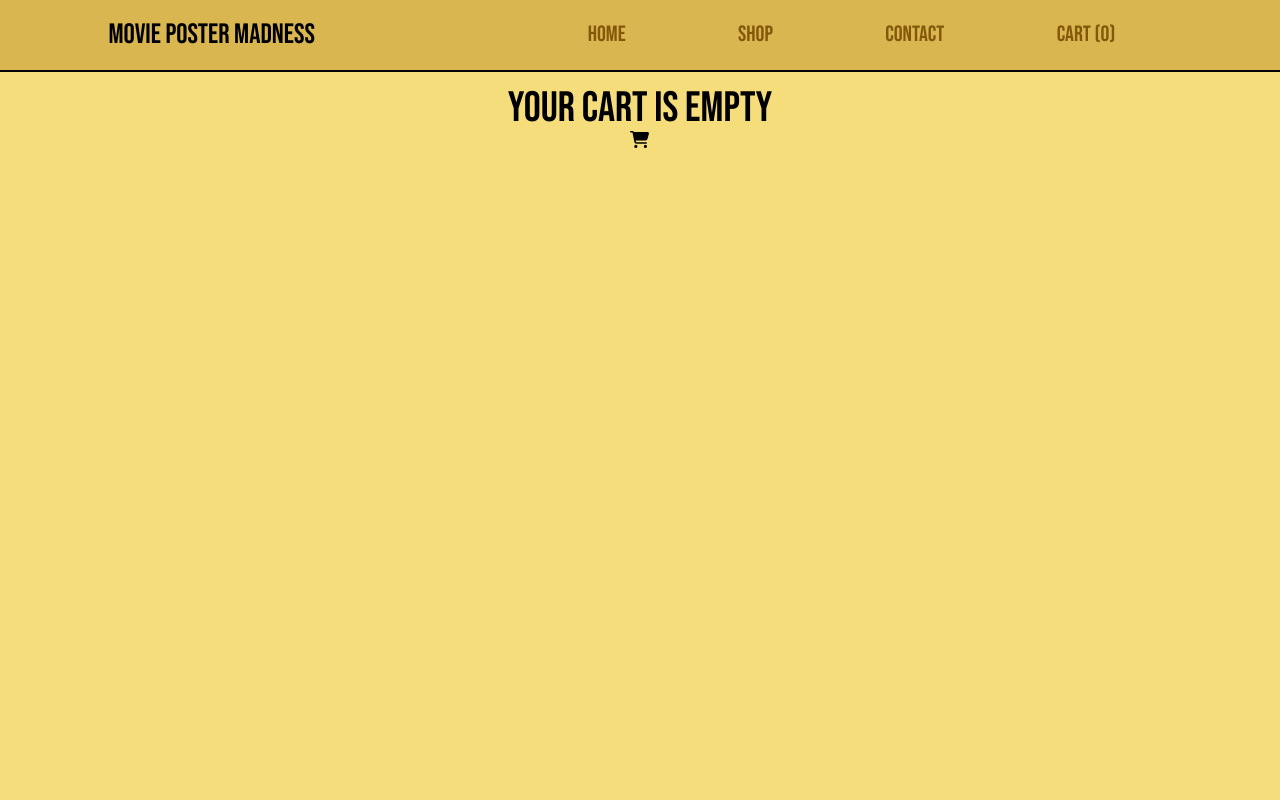
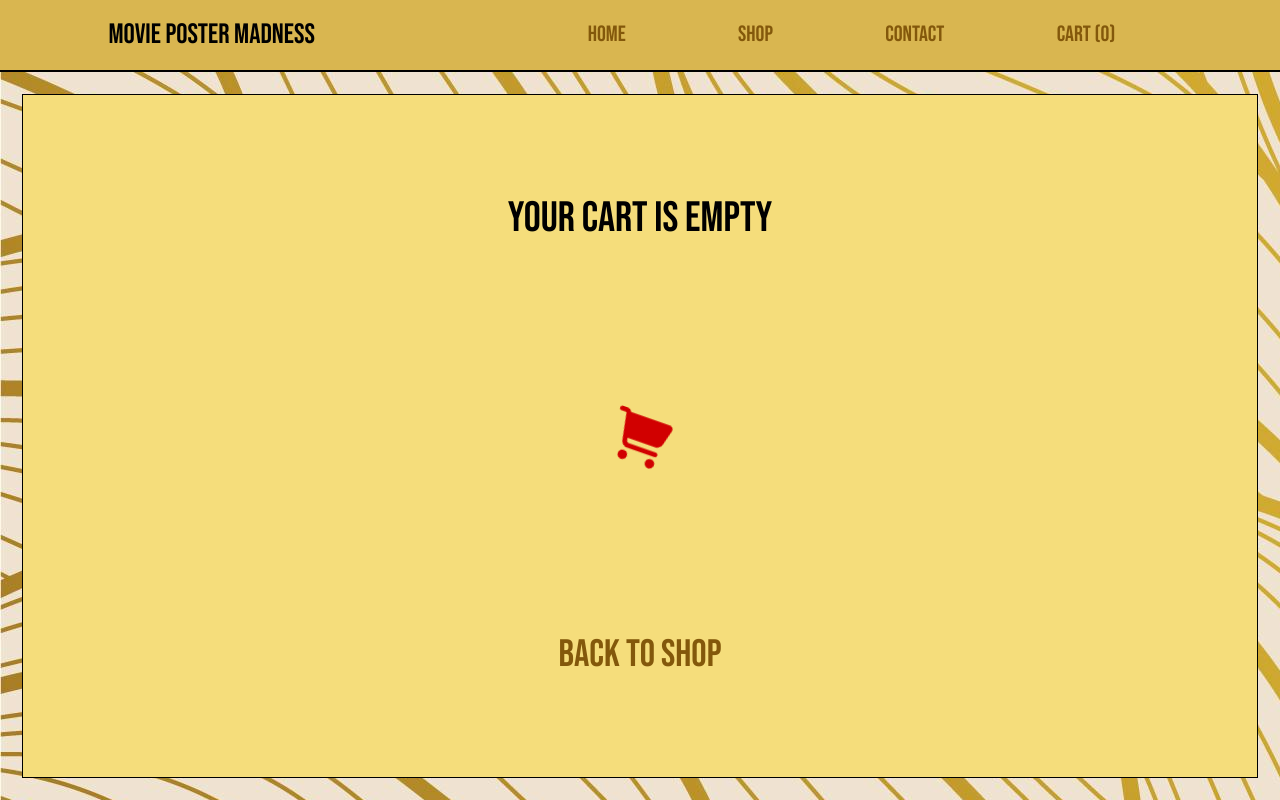
Before and after one commit to JeffLi117/Shop-Till-You-Drop, a React (Create React App) app: page /Shop-Till-You-Drop/cart in a window 1280 px wide. Built offline with nearby package versions, Linux system fonts and the light colour scheme.

Commit message:
Fixed numberinput functionality to work with total and overall cart

```diff
--- a/src/App.js
+++ b/src/App.js
@@ -8,7 +8,7 @@ function App() {
   return (
     <div className="homePage" >
       <img src={film} alt="filming equipment" className="homeImg" />
-      <div className="homeCenter">
+      <div className="enterCenter">
         <div className="aboveEnter" >"Cinema is a matter of what's in the frame and what's out"</div>
         <div className="aboveEnterAuthor" >Martin Scorsese</div>
         <Link to="/home" >
--- a/src/Cart.js
+++ b/src/Cart.js
@@ -2,22 +2,25 @@ import React, { useState, useEffect } from 'react';
 import { FontAwesomeIcon } from '@fortawesome/react-fontawesome';
 import { faCartShopping } from '@fortawesome/free-solid-svg-icons';
 import InputNum from './InputNum';
+import { Link } from "react-router-dom";
 import { faPlus } from '@fortawesome/free-solid-svg-icons';
 import { faMinus } from '@fortawesome/free-solid-svg-icons';
 
-function Cart({cart, items, handlerCart, removeFromCart, addToCart}) {
+function Cart({cart, items, handlerCart, handlerToInputNum}) {
 
     const cartArr = Object.entries(cart);
-    console.log(cartArr);
     const [total, setTotal] = useState(0);
 
+    function handlerThroughInput(array) {
+        handlerToInputNum(array);
+    }
 
     function sumAll() {
         const midArr = [];
         for (let i = 0; i < cartArr.length; i++) {
             midArr.push((items[(Number(cartArr[i][0])-1)].price)*cartArr[i][1])
         }
-        setTotal(midArr.reduce((a,b) => a + b, 0));
+        setTotal((Math.round((midArr.reduce((a,b) => a + b, 0)) * 100) / 100).toFixed(2));
     }
 
     useEffect(() => {
@@ -27,12 +30,17 @@ function Cart({cart, items, handlerCart, removeFromCart, addToCart}) {
     if (Object.values(cart).length === 0) {
         return (
             <div className="cartBackground" >
-                <div className="cartTextHolder">
+                <div className="cartTextHolder empty">
                     <div className="emptyCartText">
                         Your cart is empty
                     </div>
                     <div className="emptyCartIcon" >
                         <FontAwesomeIcon icon={faCartShopping} className="tiltCart" />
+                    </div>
+                    <div className="backShopDiv" >
+                        <Link to="/shop">
+                            <div>Back To Shop</div>
+                        </Link>
                     </div>
                 </div>
             </div>
@@ -62,6 +70,7 @@ function Cart({cart, items, handlerCart, removeFromCart, addToCart}) {
                                             <InputNum
                                                 ID={el[0]}
                                                 count={el[1]}
+                                                handlerThroughInput={handlerThroughInput}
                                             />
                                         </div>
                                     </div>
--- a/src/InputNum.js
+++ b/src/InputNum.js
@@ -3,23 +3,31 @@ import { FontAwesomeIcon } from '@fortawesome/react-fontawesome';
 import { faPlus } from '@fortawesome/free-solid-svg-icons';
 import { faMinus } from '@fortawesome/free-solid-svg-icons';
 
-export default function InputNum({ID, count}) {
+export default function InputNum({ID, count, handlerThroughInput}) {
 
     const [itemID, setItemID] = useState();
     const [itemCount, setItemCount] = useState();
 
     function countUp() {
-        /* addToCart(); */
+        if (itemCount < 10) {
+            setItemCount(itemCount + 1)
+        };
     }
 
     function countDown() {
-        /* removeFromCart(); */
+        if (itemCount > 0) {
+            setItemCount(itemCount - 1)
+        };
     }
 
     useEffect(() => {
         setItemCount(count);
         setItemID(ID);
-    }, [count])
+    }, [])
+
+    useEffect(() => {
+        handlerThroughInput([itemID, itemCount]);
+    }, [itemCount])
 
   return (
     <div>
--- a/src/RouteSwitch.js
+++ b/src/RouteSwitch.js
@@ -207,16 +207,25 @@ const RouteSwitch = () => {
         console.log("Should be resetting cart");
         /* setCart(); */
     }
-    function addToCart() {
-
-    }
-    function removeFromCart() {
-
+    function handlerToInputNum(array) {
+        console.log(cart);
+        console.log(array);
+        const specificID = array[0];
+        //find current itemID within the cart and check that the quantity is DIFFERENT compared to the # in array[1]
+        if (cart[specificID]) {
+            setCart(prevState => ({
+                ...prevState,
+                [specificID]: array[1]
+            }));
+            /* cart[specificID] = array[1]; */
+        }
+        /* console.log(`itemID is ${array[0]}, new item count is ${array[1]}`); */
+        /* setCart(); */
     }
 
-    useEffect(() => {
+    /* useEffect(() => {
         console.log(cart);
-    }, [cart]);
+    }, [cart]); */
 
     return (
       <BrowserRouter basename="/Shop-Till-You-Drop">
@@ -231,8 +240,7 @@ const RouteSwitch = () => {
             setCart={setCart}
             items={items}
             handlerCart={handlerCart}
-            addToCart={addToCart}
-            removeFromCart={removeFromCart}
+            handlerToInputNum={handlerToInputNum}
           />} />
           <Route path="/shop/:ID" element={<Products cart={cart} setCart={setCart} />} />
         </Routes>
--- a/src/index.css
+++ b/src/index.css
@@ -138,25 +138,36 @@ nav {
   font-family: 'Cinzel', serif;
   font-weight: bolder;
   font-size: 2em;
+  transition: font-size 0.75s;
 }
 
 .itemPrice {
   font-size: 1.1em;
   font-weight:lighter;
+  transition: font-size 0.75s;
 }
 
 .itemBox:hover {
   opacity: 1;
 }
 
-.itemBox:hover img.itemBoxImage {
-  box-shadow: 2px 2px 2px 2px rgb(0,0,0,0.4);
-}
-/* add making the image LARGER with a slight transition (hover)*/
-
 img.itemBoxImage {
   width: 75%;
   border: 2px solid black;
+  transition: width 0.75s;
+}
+
+.itemBox:hover img.itemBoxImage {
+  box-shadow: 2px 2px 2px 2px rgb(0,0,0,0.4);
+  width: 85%;
+}
+
+.itemBox:hover .itemName {
+  font-size: 2.15em;
+}
+
+.itemBox:hover .itemPrice {
+  font-size: 1.2em;
 }
 
 .notImg {
@@ -172,7 +183,8 @@ img.itemBoxImage {
 }
 
 .movieTitle {
-  font-size: 2.25em;
+  font-size: 2em;
+  max-width: 65%;
 }
 
 .moviePrice {
@@ -196,7 +208,7 @@ img.itemBoxImage {
   padding: 0;
 }
 
-.homeCenter {
+.enterCenter {
   text-align: center;
   position: absolute;
   display: flex;
@@ -205,7 +217,7 @@ img.itemBoxImage {
   align-items: center;
   left:0;
   right:0;
-  top: 45%;
+  top: 50%;
   margin-left: auto;
   margin-right: auto;
   padding: 0 0.3em;
@@ -265,12 +277,19 @@ img.itemBoxImage {
   height: 100%;
 }
 
+.cartBackground {
+  height: 91vh;
+  padding: 1.4rem;
+  background-image: url('./goldflower.jpg');
+  background-repeat: no-repeat;
+}
+
 .filledCartText, .emptyCartText {
   font-size: 2.5em;
 }
 
 img.cartImage {
-  width: 50%;
+  width: 65%;
   border: 2px solid black;
 }
 
@@ -286,11 +305,12 @@ img.cartImage {
 
 .filledCart > div {
   display: grid;
-  grid-template-columns: 65% 35%;
+  grid-template-columns: 50% 50%;
+  margin: 5px 0px;
 }
 
 .filledCart > hr {
-  margin-top: 1.3rem;
+  margin-top: 0.75rem;
   border: 1px solid black;
   width: 95%;
   opacity: 0.75;
@@ -299,7 +319,7 @@ img.cartImage {
 .cartPic {
   display: flex;
   justify-content: center;
-  align-items: center;
+  min-width: 100%;
 }
 
 .cartName {
@@ -315,6 +335,46 @@ img.cartImage {
   flex-direction: column;
   justify-content: center;
   align-items: center;
+  border: 1px solid black;
+  background-color: var(--second);
+}
+
+.empty {
+  display: flex;
+  flex-direction: column;
+  justify-content: space-around;
+  align-items: center;
+  height: 100%;
+}
+
+.emptyCartIcon {
+  animation: cartColor 1s infinite;
+  animation-direction: alternate;
+}
+
+.tiltCart {
+  font-size: 3em;
+  animation: tilt 1s infinite;
+  animation-direction: alternate;
+}
+
+
+@keyframes cartColor {
+  from {color: black;}
+  to {color: red;}
+}
+
+@keyframes tilt {
+  0% {
+    transform: rotate(-30deg);
+  }
+  100% {
+   transform: rotate(30deg);
+  }
+}
+
+.backShopDiv {
+  font-size: 2.25em;
 }
 
 .cartNotImgInfo {
@@ -391,16 +451,6 @@ input[type='number']::-webkit-outer-spin-button {
   padding:0;
 }
 
-/* input::-webkit-outer-spin-button,
-input::-webkit-inner-spin-button {
-  -webkit-appearance: none;
-  margin: 0;
-}
-
-input[type=number] {
-  -moz-appearance: textfield;
-}
- */
 @keyframes shimmyL {
   0% {
     transform: translate(0, 0);
@@ -496,6 +546,9 @@ a:active {
     grid-template-columns: repeat(2, 47%);
     grid-template-rows: repeat(6, 20%);
   }
+  .movieTitle {
+    max-width: 80%;
+  }
 }
 
 @media screen and (min-width: 975px) {
@@ -510,6 +563,9 @@ a:active {
     margin: 0;
     margin-top: 3vh;
   }
+  .movieTitle {
+    max-width: 90%;
+  }
 }
 
 @media screen and (min-width: 1200px) {
```
Also changed, not shown: src/goldflower.jpg (added).
